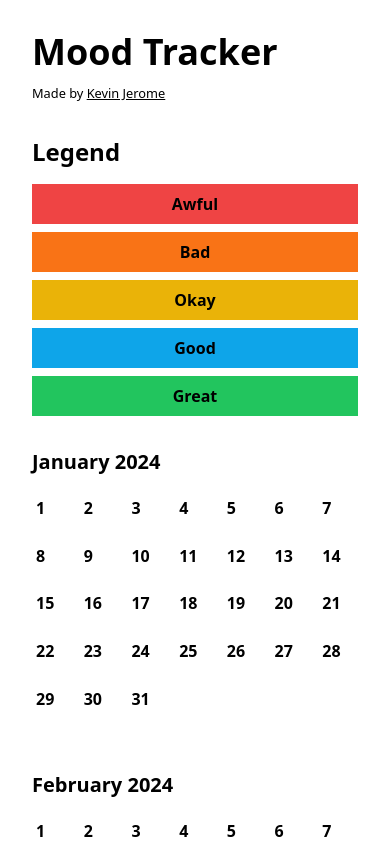
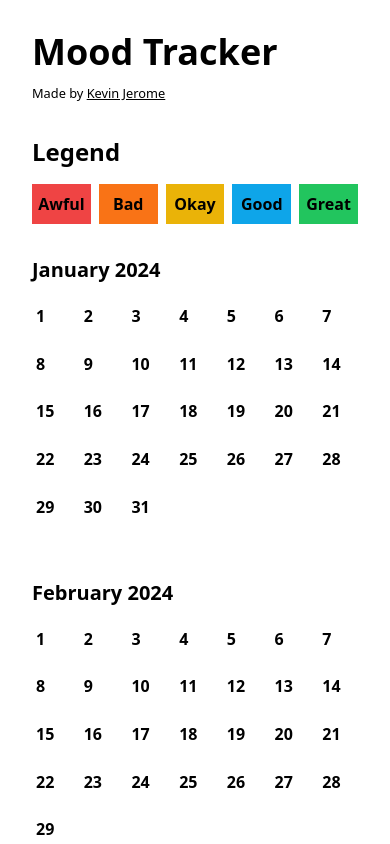
Before and after one commit to BellaYoungFlowers/mood-tracker, a React (Vite) app: page / in a window 390 px wide. Shown: the top 844 px of the page. Built offline with nearby package versions, Linux system fonts and the light colour scheme.

Commit message:
Prevent legends flex items from stacking to column

```diff
--- a/src/App.tsx
+++ b/src/App.tsx
@@ -23,7 +23,7 @@ function App() {
         <Header />
         <div className="font-semibold space-y-4">
           <h2 className="text-2xl">Legend</h2>
-          <div className="flex flex-col lg:flex-row lg:items-center gap-2 text-center">
+          <div className="flex items-center gap-2 text-center">
             {moodRatingNumbers.map((rating) => (
               <MoodRatingLegendItem key={rating} rating={rating} />
             ))}
--- a/src/components/MoodRatingLegendItem.tsx
+++ b/src/components/MoodRatingLegendItem.tsx
@@ -8,7 +8,9 @@ export function MoodRatingLegendItem(props: MoodRatingLegendItemProps) {
   return (
     <div
       key={props.rating}
-      className={`${moodRatingToBgColor(props.rating)} flex-1 py-2 px-4`}
+      className={`${moodRatingToBgColor(
+        props.rating
+      )} flex-1 py-2 px-1 lg:px-4`}
     >
       {moodRatingToMoodName(props.rating)}
     </div>
```
